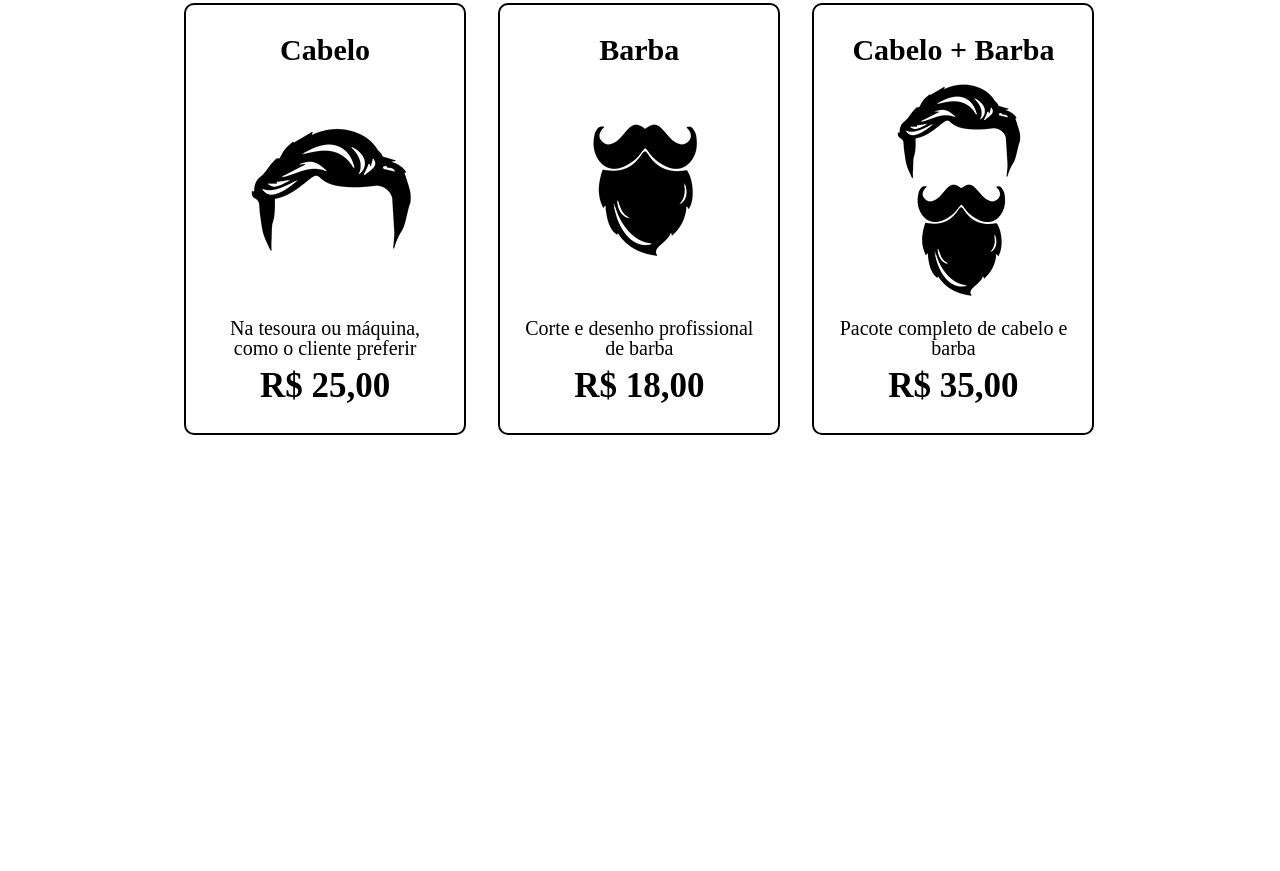
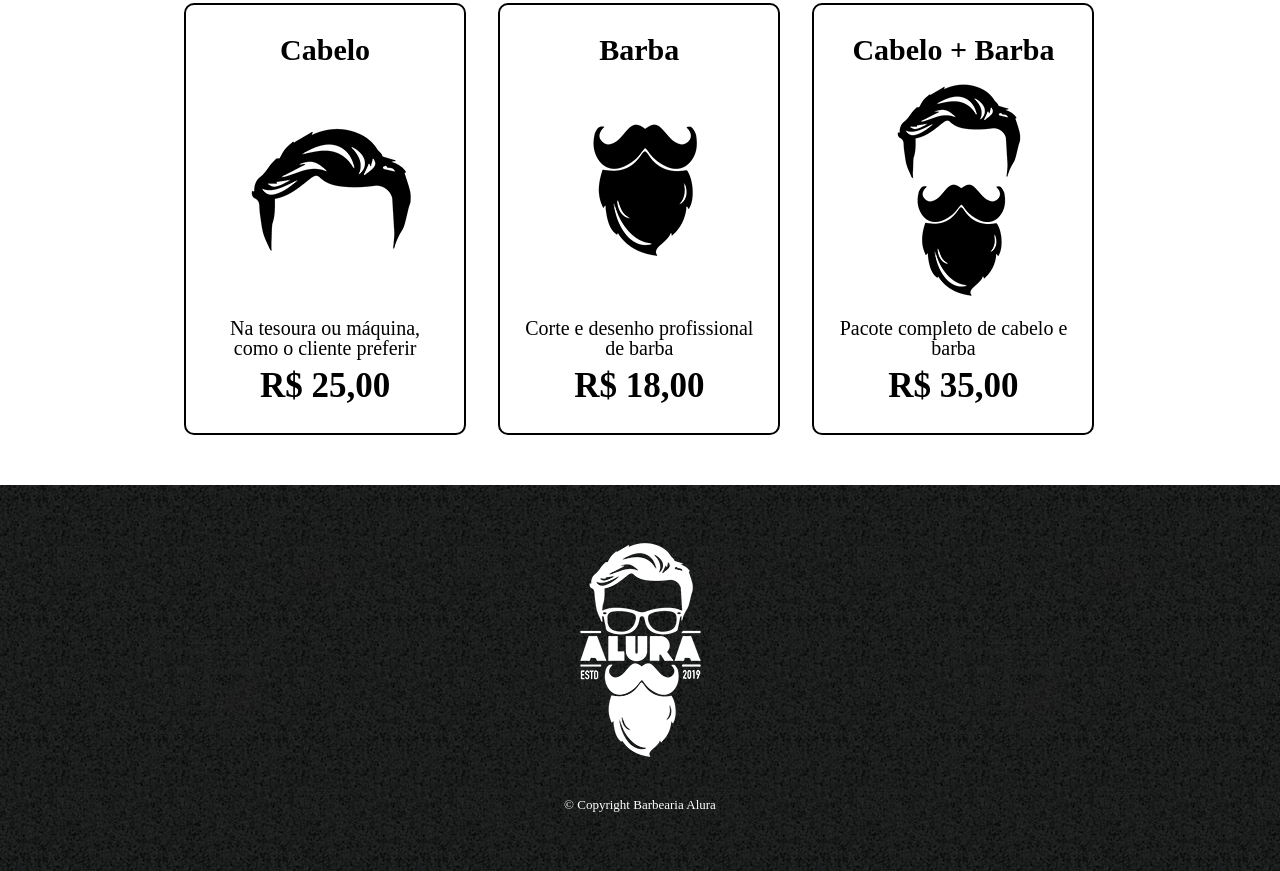
Before and after one commit to linkzera/BarbeariaAlura, a plain HTML site: page produtos.html in a window 1280 px wide. Shown: the part 340-1211 px from the top of the page. Before the commit the page ends 825 px from the top, so only its background shows below. Drawn offline with Linux system fonts and the light colour scheme.

Commit message:
3 commit

```diff
--- a/produtos.css
+++ b/produtos.css
@@ -76,3 +76,15 @@ nav a:hover{
   font-weight: bolder;
   margin: 10px 0 0;
 }
+
+footer{
+  text-align: center;
+  background: url('bg.jpg');
+  padding: 40px 0;
+}
+
+.copyright{
+  color: white;
+  font-size: 13px;
+  margin: 20px 0;
+}
--- a/produtos.html
+++ b/produtos.html
@@ -45,5 +45,10 @@
         </li>
       </ul>
     </main>
+
+    <footer>
+      <img src="logo-branco.png" alt="logo-rodape">
+      <p class="copyright">&copy; Copyright Barbearia Alura</p>
+    </footer>
   </body>
 </html>
```
